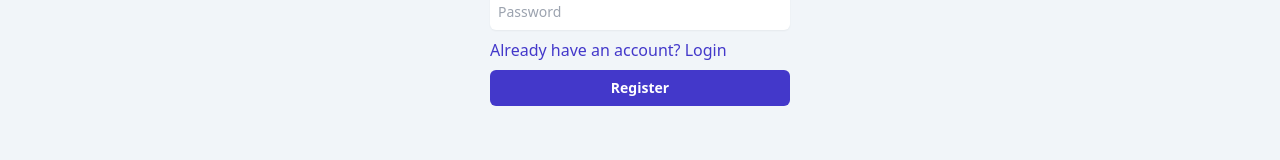
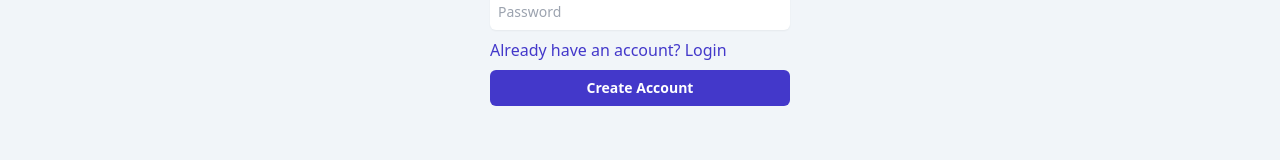
Before and after one commit to jonathanbyrnes/nuxt-blog, a Nuxt app: page /auth/register in a window 1280 px wide. Shown: the part 214-374 px from the top of the page. Built offline with nearby package versions, Linux system fonts and the light colour scheme; what vue-toast-notification would draw is missing.

Commit message:
feat: add loading to registration page

```diff
--- a/pages/auth/register.vue
+++ b/pages/auth/register.vue
@@ -3,6 +3,8 @@ definePageMeta({
     layout: 'auth'
 })
 
+
+const loading=ref(false)
 const config = useRuntimeConfig()
 
 const registerInput = ref({
@@ -13,6 +15,7 @@ const registerInput = ref({
 
 async function createUser() {
     try {
+        loading.value=true
         const res = await $fetch(config.public?.API_BASE_URL + '/register', {
             headers: {
                 Accept: "application/json",
@@ -21,8 +24,10 @@ async function createUser() {
             method: 'POST',
             body: JSON.stringify(registerInput.value)
         })
+        loading.value=false
         console.log(res)
     } catch (error) {
+        loading.value=false
         if(error?.response?.status===422){
             const errors=error.response?._data
             for(const message of errors) {
@@ -49,7 +54,10 @@ async function createUser() {
 
                     <NuxtLink to="/auth/login" class="text-indigo-700">Already have an account? Login</NuxtLink>
                     <button @click="createUser"
-                        class="rounded-md text-white bg-indigo-700 text-sm font-semibold py-2">Register</button>
+                    :disabled="loading"
+                        class="rounded-md text-white bg-indigo-700 text-sm font-semibold py-2">
+                        {{ loading?'Processing...':'Create Account'}}
+                    </button>
                 </div>
             </div>
 
```
